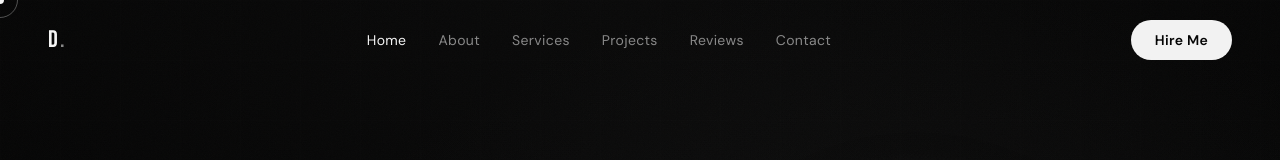
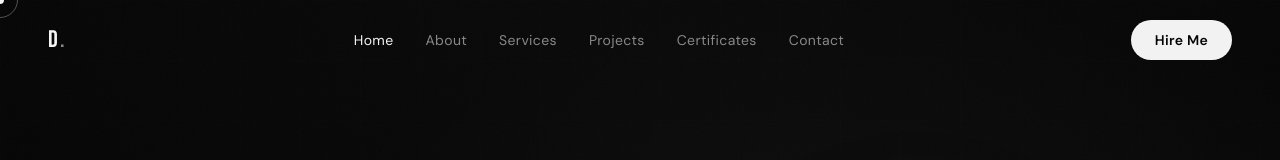
Before and after one commit to davex-ai/dave-portfolio, a React (Vite) app: page / in a window 1280 px wide. Shown: the top 160 px of the page. Built offline with nearby package versions, Linux system fonts and the light colour scheme.

Commit message:
Update Navbar.tsx

```diff
--- a/src/components/Navbar.tsx
+++ b/src/components/Navbar.tsx
@@ -6,7 +6,7 @@ const navLinks = [
   { label: 'About', href: '#about' },
   { label: 'Services', href: '#services' },
   { label: 'Projects', href: '#projects' },
-  { label: 'Reviews', href: '#testimonials' },
+  { label: 'Certificates', href: '#certificates' },
   { label: 'Contact', href: '#contact' },
 ]
 
```
